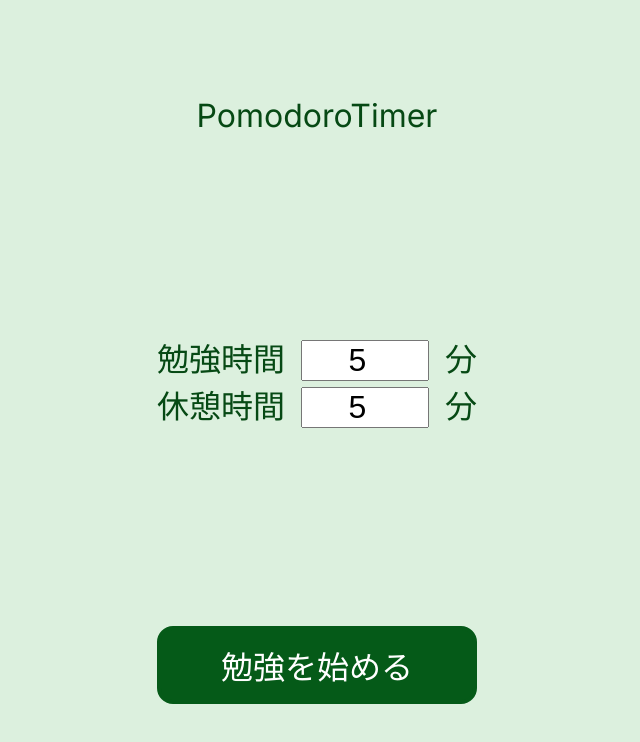
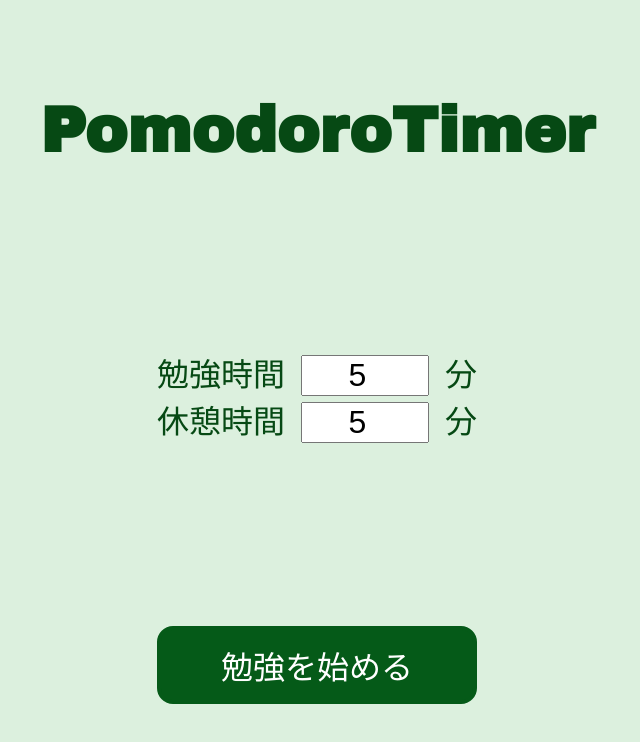
Before and after one commit to YukaChoco/pomodoro-timer-for-children, a Next.js app: page / in a window 1280 px wide. Shown: the top 742 px of the page, without its empty margins (323-963 px from the left). Built offline with nearby package versions, Linux system fonts and the light colour scheme; a web font is replaced by a local one.

Commit message:
Headerのフォント変更

```diff
--- a/app/components/Header.tsx
+++ b/app/components/Header.tsx
@@ -1,3 +1,3 @@
 export default function Header() {
-  return <div>PomodoroTimer</div>;
+  return <h1>PomodoroTimer</h1>;
 }
--- a/app/globals.css
+++ b/app/globals.css
@@ -13,6 +13,10 @@ body {
   background: rgb(220, 240, 222);
 }
 
+h1{
+  font-family: "Archivo Black", sans-serif;
+}
+
 a {
   color: inherit;
   color: rgb(5, 90, 24);
--- a/app/layout.tsx
+++ b/app/layout.tsx
@@ -23,6 +23,10 @@ export default function RootLayout({
           href="https://fonts.googleapis.com/css2?family=Bungee&family=Jersey+15+Charted&family=Mochiy+Pop+One&family=Mochiy+Pop+P+One&family=Orbitron:wght@400..900&family=Rajdhani:wght@300;400;500;600;700&family=Saira:ital,wght@0,100..900;1,100..900&display=swap"
           rel="stylesheet"
         />
+        <link
+          href="https://fonts.googleapis.com/css2?family=Archivo+Black&display=swap"
+          rel="stylesheet"
+        />
         {/* ogpを設定 */}
         <meta property="og:title" content="めいちゃんのためのポモドーロ" />
         <meta
```
